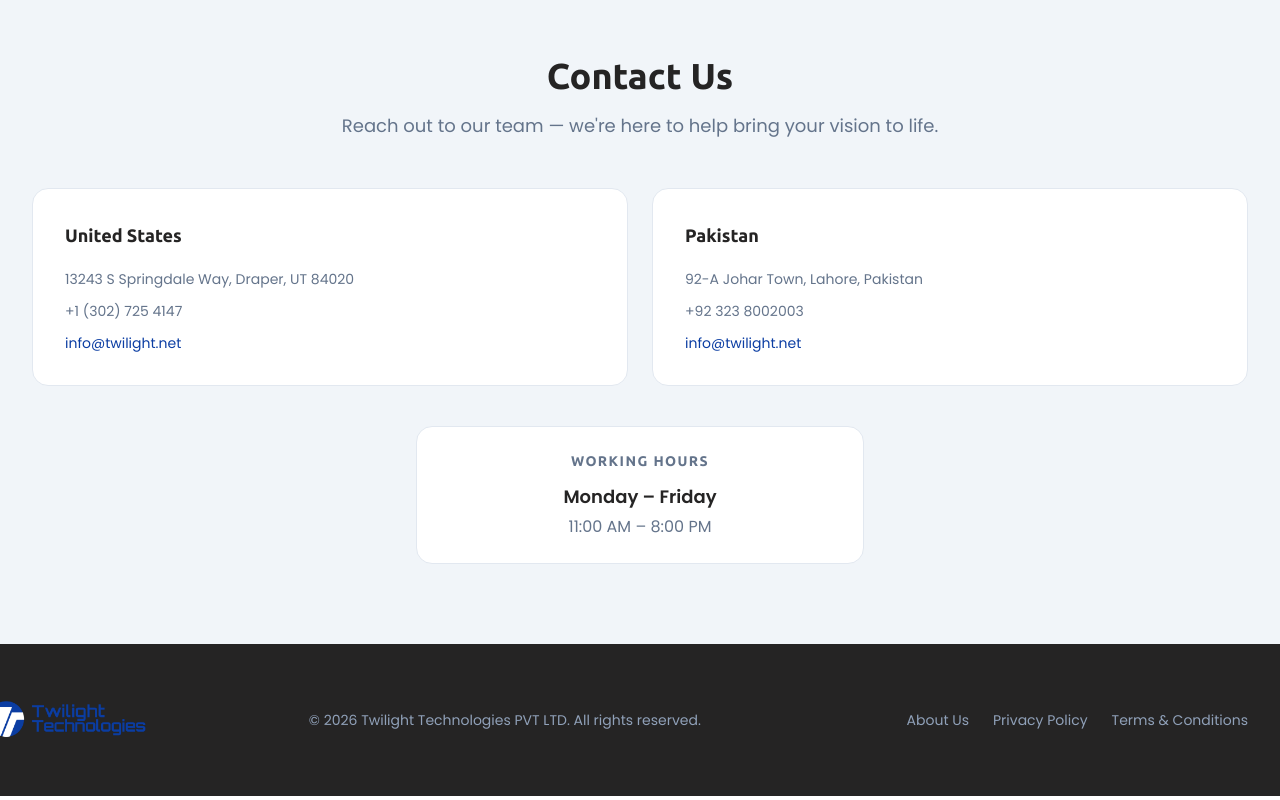
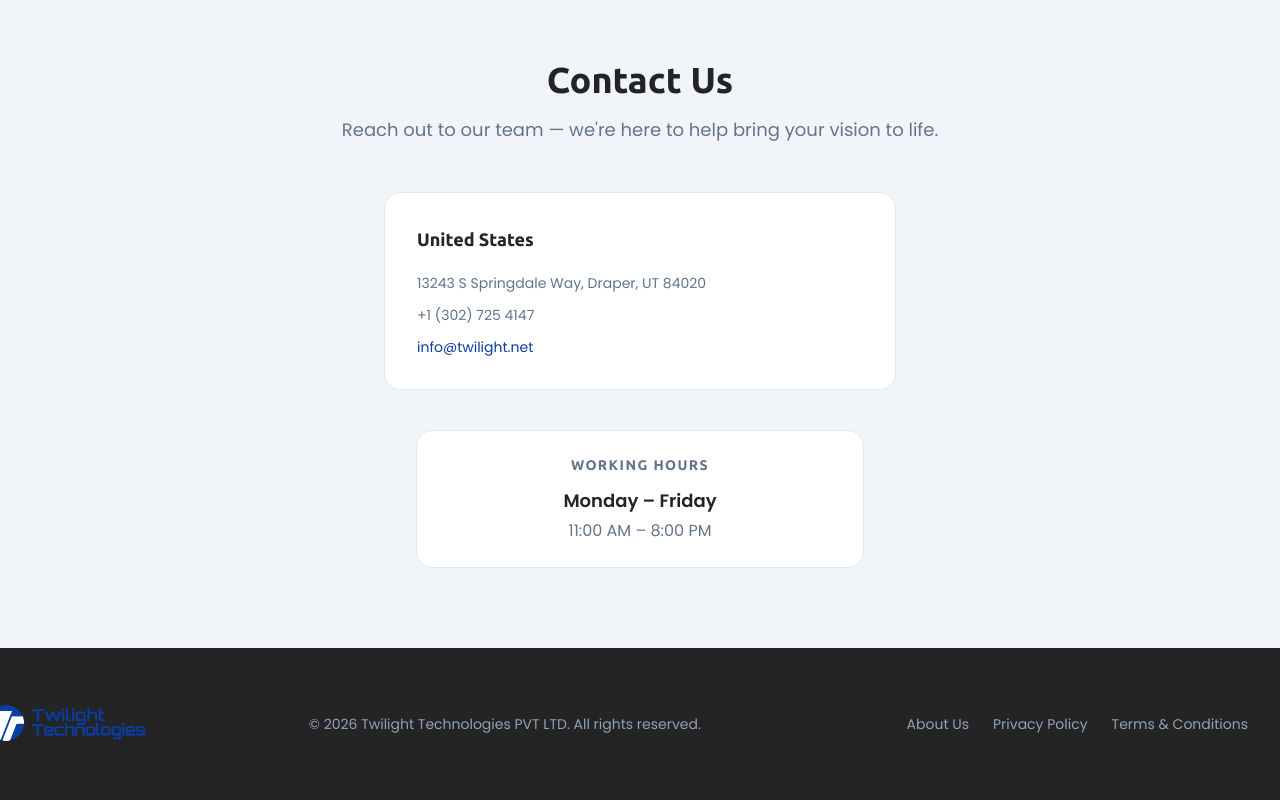
Before and after one commit to AhmadReact/twilight, a Next.js app: page /about-us in a window 1280 px wide. Shown: the part 1529-2329 px from the top of the page. Built offline with nearby package versions, Linux system fonts and the light colour scheme.

Commit message:
Refactor header components in About and Legal pages to enhance layout consistency; update Logo component styling for improved responsiveness.

```diff
--- a/components/AboutPage.tsx
+++ b/components/AboutPage.tsx
@@ -53,12 +53,6 @@ const offices = [
     phone: "+1 (302) 725 4147",
     email: "info@twilight.net",
   },
-  {
-    label: "Pakistan",
-    address: "92-A Johar Town, Lahore, Pakistan",
-    phone: "+92 323 8002003",
-    email: "info@twilight.net",
-  },
 ];
 
 function Header() {
@@ -68,7 +62,7 @@ function Header() {
     <header className="sticky top-0 z-50 border-b border-border bg-white/95 backdrop-blur">
       <div className="mx-auto flex max-w-7xl items-center justify-between gap-6 px-4 py-3.5 sm:px-6 lg:px-8">
         <Link href="/">
-          <Logo />
+          <Logo className="h-10 w-auto max-md:relative max-md:left-10" />
         </Link>
 
         <nav className="hidden items-center gap-6 lg:flex">
@@ -288,7 +282,7 @@ export default function AboutPage() {
               </p>
             </div>
 
-            <div className="mt-12 grid gap-6 lg:grid-cols-2">
+            <div className="mx-auto mt-12 grid max-w-lg gap-6">
               {offices.map((office) => (
                 <div
                   key={office.label}
--- a/components/LegalPage.tsx
+++ b/components/LegalPage.tsx
@@ -36,7 +36,7 @@ function Header() {
     <header className="sticky top-0 z-50 border-b border-border bg-white/95 backdrop-blur">
       <div className="mx-auto flex max-w-7xl items-center justify-between gap-6 px-4 py-3.5 sm:px-6 lg:px-8">
         <Link href="/">
-          <Logo />
+          <Logo className="max-md:relative max-md:left-10 h-10 w-auto" />
         </Link>
 
         <nav className="hidden items-center gap-6 lg:flex">
```
